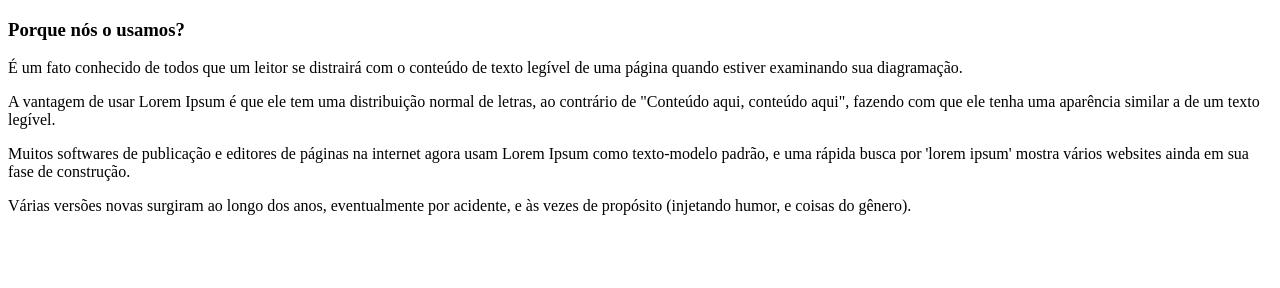
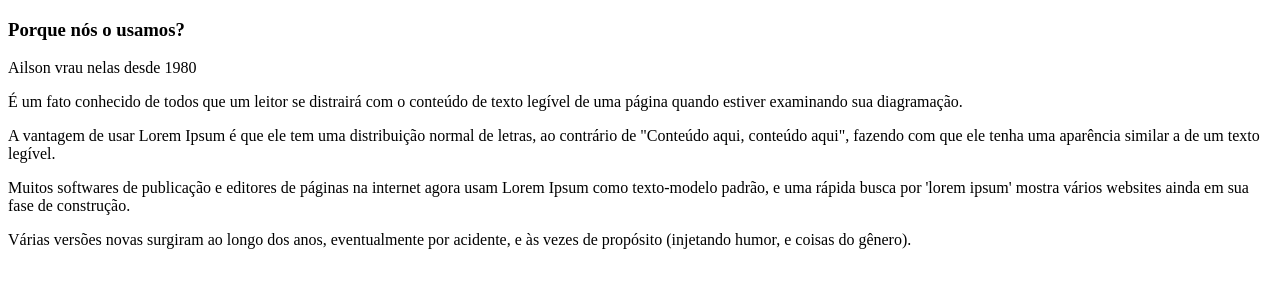
Before and after one commit to nonilton/curso_git, a plain HTML site: page minhaOutraPaginaIncrivel.html in a window 1280 px wide. Drawn offline with Linux system fonts and the light colour scheme.

Commit message:
:bug : fix: Solicitação modificado com sucesso!

```diff
--- a/minhaOutraPaginaIncrivel.html
+++ b/minhaOutraPaginaIncrivel.html
@@ -7,6 +7,7 @@
 </head>
 <body>
     <h3>Porque nós o usamos?</h3>
+    <span>Ailson vrau nelas desde 1980</span>
     <p>É um fato conhecido de todos que um leitor se distrairá com o conteúdo de texto legível de uma página quando estiver examinando sua diagramação.</p>
     <p>A vantagem de usar Lorem Ipsum é que ele tem uma distribuição normal de letras, ao contrário de "Conteúdo aqui, conteúdo aqui", fazendo com que ele tenha uma aparência similar a de um texto legível.</p>
     <p> Muitos softwares de publicação e editores de páginas na internet agora usam Lorem Ipsum como texto-modelo padrão, e uma rápida busca por 'lorem ipsum' mostra vários websites ainda em sua fase de construção.</p>
```
